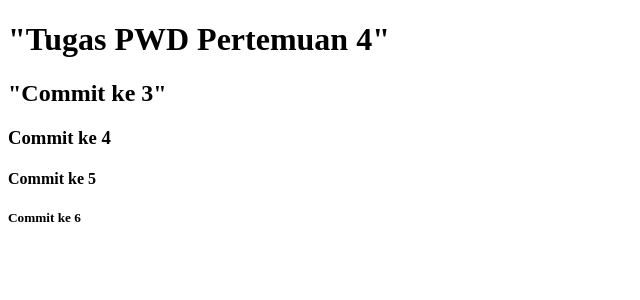
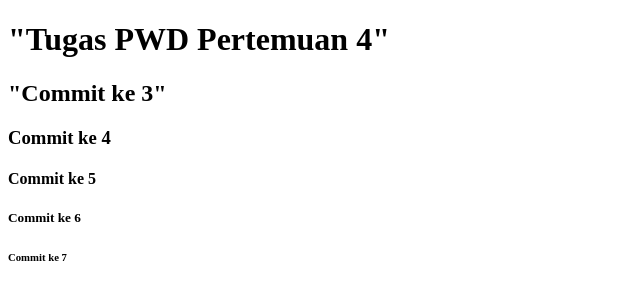
Before and after one commit to wildanmohamed/Praktikum-PWD3-P4, a plain HTML site: page index.html in a window 1280 px wide. Shown: the full height of the page, 0-640 px from the left. Drawn offline with Linux system fonts and the light colour scheme.

Commit message:
Commit 7

```diff
--- a/index.html
+++ b/index.html
@@ -11,5 +11,6 @@
     <h3>Commit ke 4</h3>
     <h4>Commit ke 5</h4>
     <h5>Commit ke 6</h5>
+    <h6>Commit ke 7</h6>
   </body>
 </html>
```
